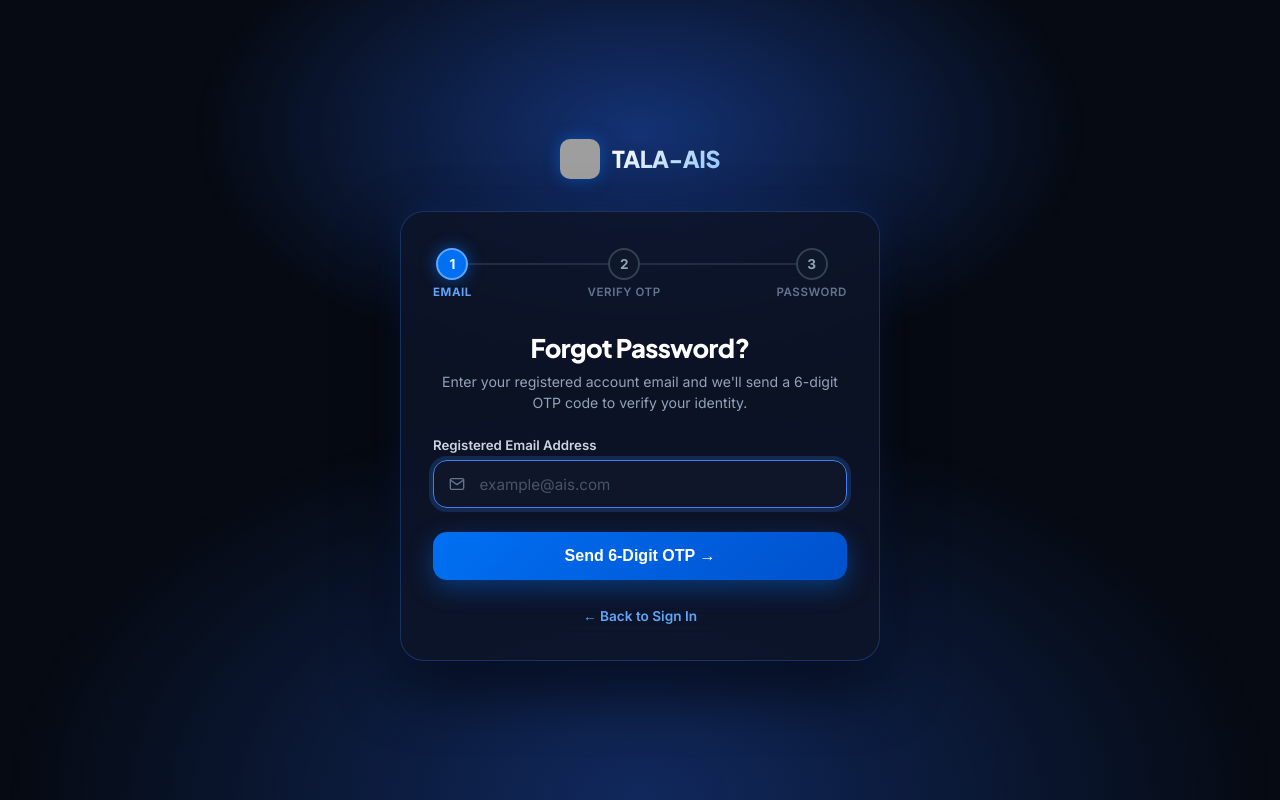
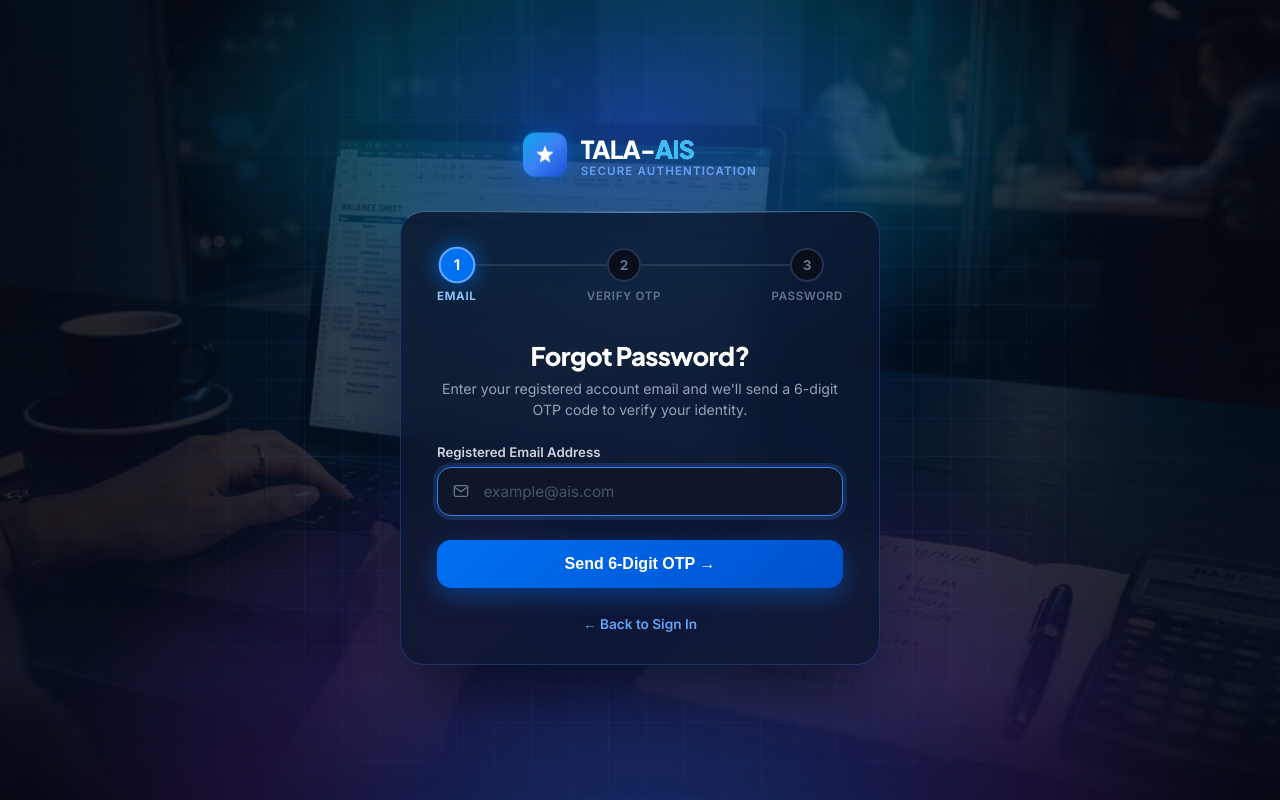
Before and after one commit to keiio04/AIS, a PHP site: page /auth/forgot_password.php in a window 1280 px wide. Run offline with PHP 8.4, Linux system fonts and the light colour scheme; grey boxes are pictures that could not be loaded.

Commit message:
fix forgot pass and its background image

```diff
--- a/auth/forgot_password.php
+++ b/auth/forgot_password.php
@@ -249,7 +249,7 @@ if ($_SERVER['REQUEST_METHOD'] === 'POST') {
 }
 
 body {
-  background-color: var(--bg-deep);
+  background-color: #060a12;
   color: #f8fafc;
   font-family: var(--font-body);
   min-height: 100vh;
@@ -261,28 +261,67 @@ body {
   padding: 1.5rem;
 }
 
+/* Hero Background Layer matching login page */
+.hero-bg-layer {
+  position: fixed;
+  top: 0;
+  left: 0;
+  right: 0;
+  bottom: 0;
+  background-image:
+    linear-gradient(180deg, rgba(6, 10, 18, 0.55) 0%, rgba(7, 11, 20, 0.45) 45%, rgba(11, 19, 41, 0.75) 85%, #060a12 100%),
+    radial-gradient(circle at 50% 40%, rgba(0, 112, 243, 0.3) 0%, rgba(6, 10, 18, 0.55) 75%),
+    url('<?= BASE_URL ?>assets/images/hero-accounting-bg.jpg');
+  background-size: cover;
+  background-position: center;
+  background-repeat: no-repeat;
+  pointer-events: none;
+  z-index: 1;
+  opacity: 0.72;
+}
+
+/* Subtle Grid Matrix Pattern */
+.bg-grid-overlay {
+  position: fixed;
+  inset: 0;
+  background-image:
+    linear-gradient(to right, rgba(59, 130, 246, 0.08) 1px, transparent 1px),
+    linear-gradient(to bottom, rgba(59, 130, 246, 0.08) 1px, transparent 1px);
+  background-size: 38px 38px;
+  mask-image: radial-gradient(circle at center, black 40%, transparent 85%);
+  -webkit-mask-image: radial-gradient(circle at center, black 40%, transparent 85%);
+  pointer-events: none;
+  z-index: 1;
+}
+
 /* Background Glowing Elements */
 .ambient-glow-top {
   position: fixed;
-  top: -120px;
+  top: -140px;
   left: 50%;
   transform: translateX(-50%);
-  width: 900px;
-  height: 500px;
-  background: radial-gradient(ellipse at center, rgba(37, 99, 235, 0.45) 0%, rgba(6, 10, 18, 0) 70%);
+  width: 950px;
+  height: 520px;
+  background: radial-gradient(ellipse at center, rgba(37, 99, 235, 0.5) 0%, rgba(0, 210, 255, 0.18) 40%, rgba(6, 10, 18, 0) 70%);
   pointer-events: none;
-  z-index: 0;
+  z-index: 1;
+  animation: pulseGlow 7s ease-in-out infinite alternate;
 }
 
 .ambient-glow-bottom {
   position: fixed;
-  bottom: 0;
+  bottom: -60px;
   left: 0;
   right: 0;
-  height: 400px;
-  background: radial-gradient(ellipse at 50% 100%, rgba(37, 99, 235, 0.35) 0%, transparent 70%);
+  height: 450px;
+  background: radial-gradient(ellipse at 50% 100%, rgba(37, 99, 235, 0.4) 0%, rgba(121, 40, 202, 0.18) 45%, transparent 70%);
   pointer-events: none;
-  z-index: 0;
+  z-index: 1;
+}
+
+@keyframes pulseGlow {
+  0% { opacity: 0.8; transform: translateX(-50%) scale(1); }
+  100% { opacity: 1; transform: translateX(-50%) scale(1.05); }
 }
 
 /* Container */
@@ -298,37 +337,85 @@ body {
   display: flex;
   align-items: center;
   justify-content: center;
-  gap: 0.75rem;
+  gap: 0.85rem;
   margin-bottom: 2rem;
   text-decoration: none;
+  transition: transform 0.2s ease;
 }
 
-.auth-brand img {
-  width: 40px;
-  height: 40px;
-  border-radius: 10px;
-  box-shadow: 0 0 15px rgba(0, 112, 243, 0.5);
+.auth-brand:hover {
+  transform: translateY(-2px);
 }
 
-.auth-brand-text {
+.brand-badge-icon {
+  width: 44px;
+  height: 44px;
+  border-radius: 12px;
+  background: linear-gradient(135deg, #0ea5e9 0%, #3b82f6 50%, #1d4ed8 100%);
+  display: flex;
+  align-items: center;
+  justify-content: center;
+  color: #ffffff;
+  box-shadow: 0 0 25px rgba(0, 112, 243, 0.55);
+  animation: starFloat 4s ease-in-out infinite;
+}
+
+@keyframes starFloat {
+  0%, 100% { transform: translateY(0); }
+  50% { transform: translateY(-3px); }
+}
+
+.auth-brand-text-wrap {
+  display: flex;
+  flex-direction: column;
+}
+
+.auth-brand-name {
   font-family: var(--font-heading);
-  font-size: 1.45rem;
+  font-size: 1.55rem;
   font-weight: 800;
-  letter-spacing: -0.02em;
-  background: linear-gradient(135deg, #ffffff 0%, #93c5fd 100%);
+  letter-spacing: -0.03em;
+  line-height: 1.1;
+  background: linear-gradient(135deg, #ffffff 40%, #93c5fd 100%);
   -webkit-background-clip: text;
   -webkit-text-fill-color: transparent;
 }
 
+.auth-brand-name .brand-sub {
+  color: #38bdf8;
+  -webkit-text-fill-color: #38bdf8;
+}
+
+.brand-tagline {
+  font-size: 0.72rem;
+  color: #60a5fa;
+  font-weight: 600;
+  letter-spacing: 0.1em;
+  text-transform: uppercase;
+}
+
 /* Auth Card */
 .auth-card {
-  background: var(--bg-card);
-  padding: 2.25rem 2rem;
+  background: rgba(13, 22, 45, 0.82);
+  padding: 2.25rem 2.25rem 2rem;
   border-radius: 24px;
-  box-shadow: 0 25px 60px rgba(0, 0, 0, 0.6), 0 0 35px rgba(37, 99, 235, 0.18);
-  border: 1px solid var(--border-card);
-  backdrop-filter: blur(20px);
-  -webkit-backdrop-filter: blur(20px);
+  box-shadow: 0 30px 70px -15px rgba(0, 0, 0, 0.75), 0 0 40px rgba(37, 99, 235, 0.18);
+  border: 1px solid rgba(59, 130, 246, 0.28);
+  border-top: 1px solid rgba(147, 197, 253, 0.4);
+  backdrop-filter: blur(24px) saturate(160%);
+  -webkit-backdrop-filter: blur(24px) saturate(160%);
+  position: relative;
+  overflow: hidden;
+}
+
+.auth-card::before {
+  content: '';
+  position: absolute;
+  top: 0;
+  left: 15%;
+  right: 15%;
+  height: 1px;
+  background: linear-gradient(90deg, transparent, rgba(96, 165, 250, 0.8), transparent);
 }
 
 /* Steps Indicator */
@@ -336,19 +423,28 @@ body {
   display: flex;
   align-items: center;
   justify-content: space-between;
-  margin-bottom: 2rem;
+  margin-bottom: 2.25rem;
   position: relative;
 }
 
-.step-indicator::before {
-  content: '';
+.step-indicator-track {
   position: absolute;
-  top: 15px;
-  left: 30px;
-  right: 30px;
+  top: 16px;
+  left: 32px;
+  right: 32px;
   height: 2px;
   background: rgba(255, 255, 255, 0.1);
   z-index: 0;
+}
+
+.step-indicator-fill {
+  position: absolute;
+  top: 16px;
+  left: 32px;
+  height: 2px;
+  background: linear-gradient(90deg, #10b981, #0070f3);
+  z-index: 0;
+  transition: width 0.4s ease;
 }
 
 .step-item {
@@ -357,22 +453,22 @@ body {
   display: flex;
   flex-direction: column;
   align-items: center;
-  gap: 0.35rem;
+  gap: 0.4rem;
 }
 
 .step-circle {
-  width: 32px;
-  height: 32px;
+  width: 34px;
+  height: 34px;
   border-radius: 50%;
-  background: #0f172a;
-  border: 2px solid #334155;
-  color: #94a3b8;
+  background: #090e1a;
+  border: 2px solid #23334d;
+  color: #64748b;
   display: flex;
   align-items: center;
   justify-content: center;
   font-size: 0.85rem;
   font-weight: 700;
-  transition: all 0.3s ease;
+  transition: all 0.3s cubic-bezier(0.4, 0, 0.2, 1);
 }
 
 .step-label {
@@ -380,18 +476,20 @@ body {
   color: #64748b;
   font-weight: 600;
   text-transform: uppercase;
-  letter-spacing: 0.05em;
+  letter-spacing: 0.06em;
+  transition: color 0.3s ease;
 }
 
 .step-item.active .step-circle {
   background: #0070f3;
   border-color: #60a5fa;
   color: #ffffff;
-  box-shadow: 0 0 15px rgba(0, 112, 243, 0.6);
+  box-shadow: 0 0 20px rgba(0, 112, 243, 0.75);
+  transform: scale(1.08);
 }
 
 .step-item.active .step-label {
-  color: #60a5fa;
+  color: #93c5fd;
   font-weight: 700;
 }
 
@@ -399,6 +497,7 @@ body {
   background: #10b981;
   border-color: #34d399;
   color: #ffffff;
+  box-shadow: 0 0 15px rgba(16, 185, 129, 0.5);
 }
 
 .step-item.completed .step-label {
@@ -648,14 +747,23 @@ body {
 </head>
 <body>
 
+<div class="hero-bg-layer"></div>
+<div class="bg-grid-overlay"></div>
 <div class="ambient-glow-top"></div>
 <div class="ambient-glow-bottom"></div>
 
 <div class="auth-wrap">
   <!-- Brand Logo -->
   <a href="<?= BASE_URL ?>auth/login.php" class="auth-brand">
-    <img src="<?= BASE_URL ?>assets/images/logo.png" alt="TALA-AIS Logo" onerror="this.style.display='none'">
-    <span class="auth-brand-text">TALA-AIS</span>
+    <div class="brand-badge-icon">
+      <svg width="22" height="22" viewBox="0 0 24 24" fill="currentColor">
+        <path d="M12 2L14.4 8.6L21.5 9.2L16 13.8L17.7 20.8L12 17.2L6.3 20.8L8 13.8L2.5 9.2L9.6 8.6L12 2Z"/>
+      </svg>
+    </div>
+    <div class="auth-brand-text-wrap">
+      <div class="auth-brand-name">TALA<span class="brand-dash">-</span><span class="brand-sub">AIS</span></div>
+      <div class="brand-tagline">Secure Authentication</div>
+    </div>
   </a>
 
   <!-- Card -->
@@ -663,6 +771,9 @@ body {
 
     <!-- Step Progress Indicator -->
     <div class="step-indicator">
+      <div class="step-indicator-track"></div>
+      <div class="step-indicator-fill" style="width: <?= $step === 1 ? '0%' : ($step === 2 ? '50%' : '100%') ?>;"></div>
+
       <div class="step-item <?= $step === 1 ? 'active' : ($step > 1 ? 'completed' : '') ?>">
         <div class="step-circle"><?= $step > 1 ? '✓' : '1' ?></div>
         <span class="step-label">Email</span>
--- a/config.php
+++ b/config.php
@@ -31,7 +31,7 @@ if (file_exists(__DIR__ . '/config.local.php')) {
 // ============================================================
 // Brevo REST API & SMTP Email Configuration
 // ============================================================
-define('BREVO_API_KEY', getenv('BREVO_API_KEY') ?: '');
+define('BREVO_API_KEY', getenv('BREVO_API_KEY') ?: (getenv('BREVO_APT_KEY') ?: ''));
 define('SMTP_HOST', getenv('SMTP_HOST') ?: 'smtp-relay.brevo.com');
 define('SMTP_PORT', getenv('SMTP_PORT') ? (int)getenv('SMTP_PORT') : 587);
 define('SMTP_USER', getenv('SMTP_USER') ?: '');
--- a/includes/mailer.php
+++ b/includes/mailer.php
@@ -87,7 +87,7 @@ function send_brevo_api_mail(string $apiKey, string $toEmail, string $toName, st
  */
 function send_smtp_mail(string $toEmail, string $toName, string $subject, string $htmlBody, ?string $plainBody = null): array {
     // Check if Brevo API Key is configured
-    $apiKey = defined('BREVO_API_KEY') ? BREVO_API_KEY : getenv('BREVO_API_KEY');
+    $apiKey = (defined('BREVO_API_KEY') && BREVO_API_KEY) ? BREVO_API_KEY : (getenv('BREVO_API_KEY') ?: getenv('BREVO_APT_KEY'));
     if (empty($apiKey)) {
         $smtpPass = defined('SMTP_PASS') ? SMTP_PASS : getenv('SMTP_PASS');
         if (!empty($smtpPass) && str_starts_with($smtpPass, 'xkeysib-')) {
```
